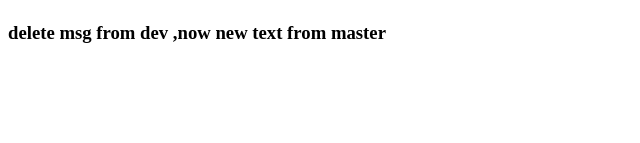
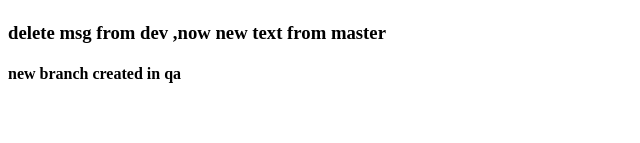
Before and after one commit to abhiabhi17/gitangulartesting, an Angular app: page / in a window 1280 px wide. Shown: the part 157-300 px from the top of the page, without its empty margins (0-640 px from the left). Built offline with nearby package versions, Linux system fonts and the light colour scheme.

Commit message:
merge brancg changes

```diff
--- a/src/app/app.component.html
+++ b/src/app/app.component.html
@@ -2,3 +2,4 @@
 <h1>2nd change</h1>
 <h3>thanks</h3>
 <h3>delete msg from dev ,now new text from master</h3>
+<h4>new branch created in qa</h4>
```
